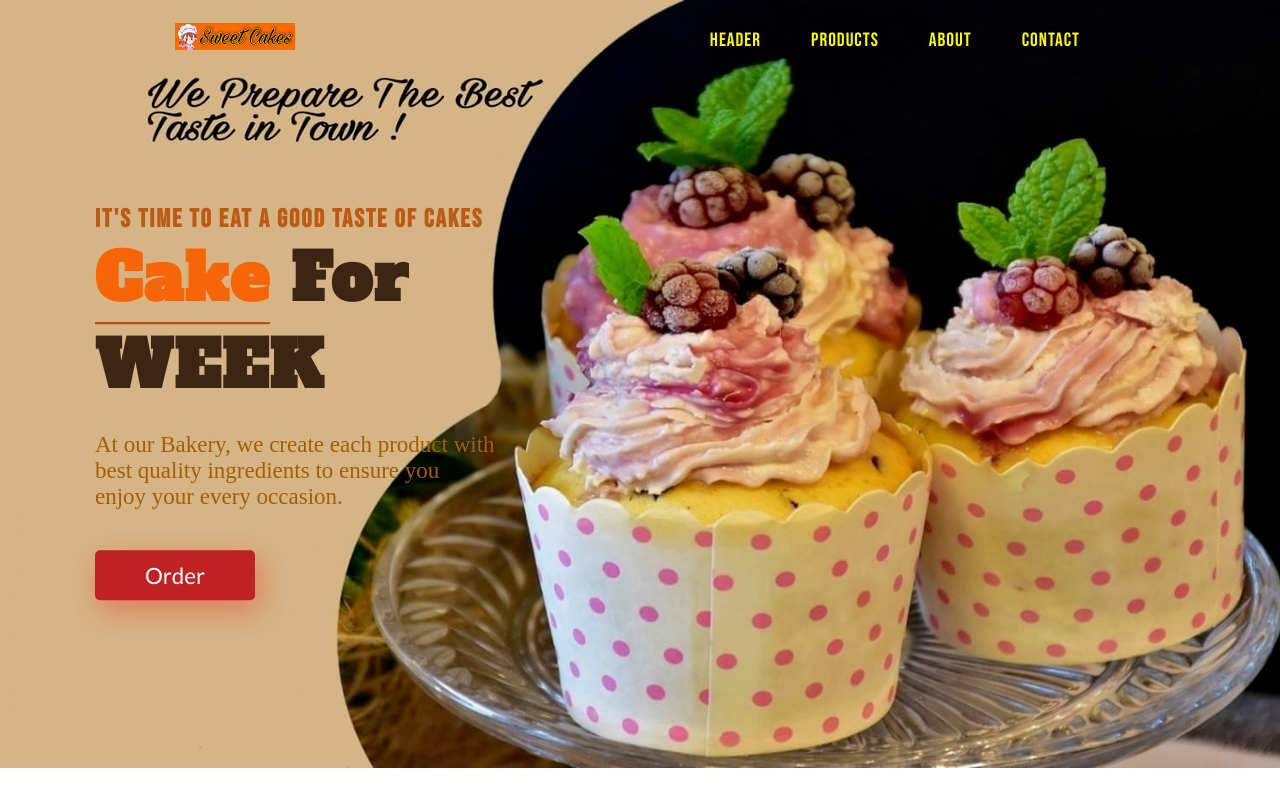
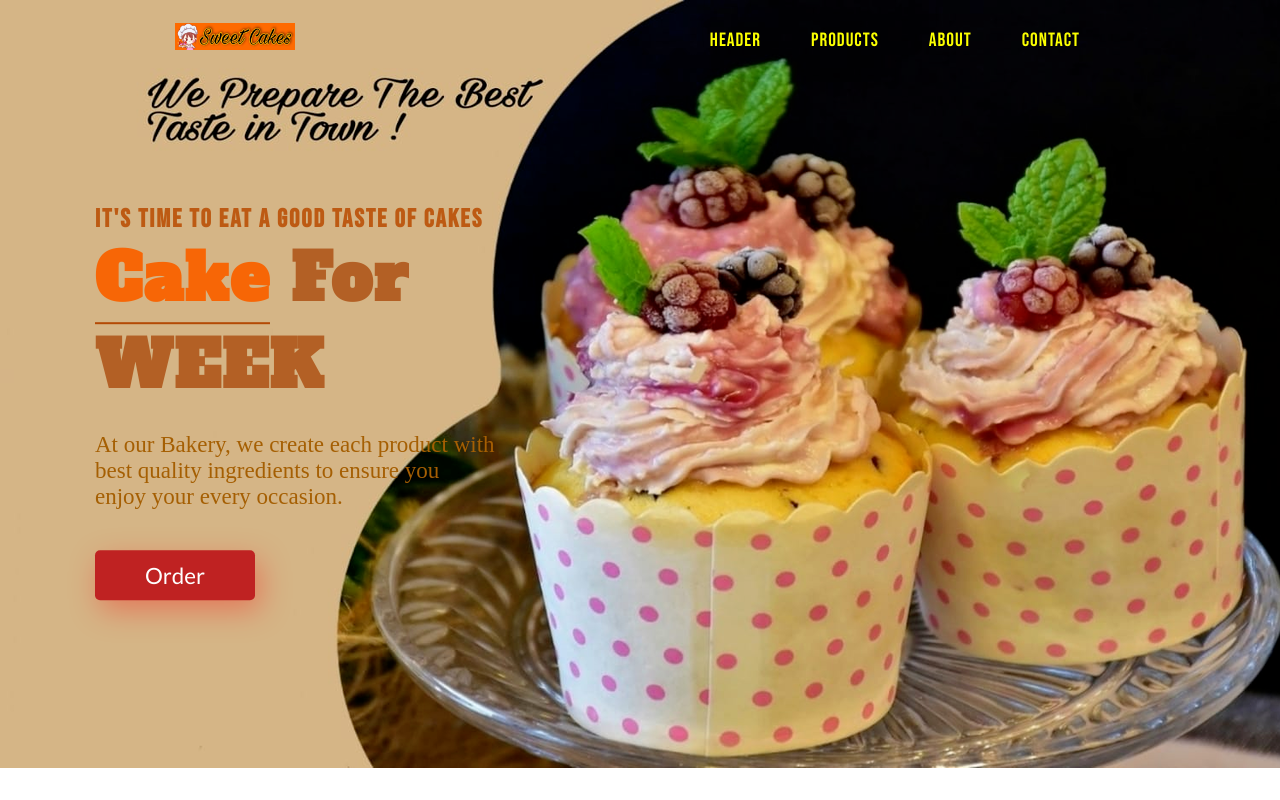
Before and after one commit to dvimukthi/website-UI, a React (Create React App) app: page / in a window 1280 px wide. Shown: the top 800 px of the page. Built offline with nearby package versions, Linux system fonts and the light colour scheme.

Commit message:
header h1

```diff
--- a/src/index.css
+++ b/src/index.css
@@ -110,7 +110,7 @@ nav .menu-btn,
 	font-size: 4rem;
 	margin:0px;
 	letter-spacing: 2px;
-	color:#3d2514;
+	color:#b36025;
 }
 .header-btns{
     display: flex;
```
